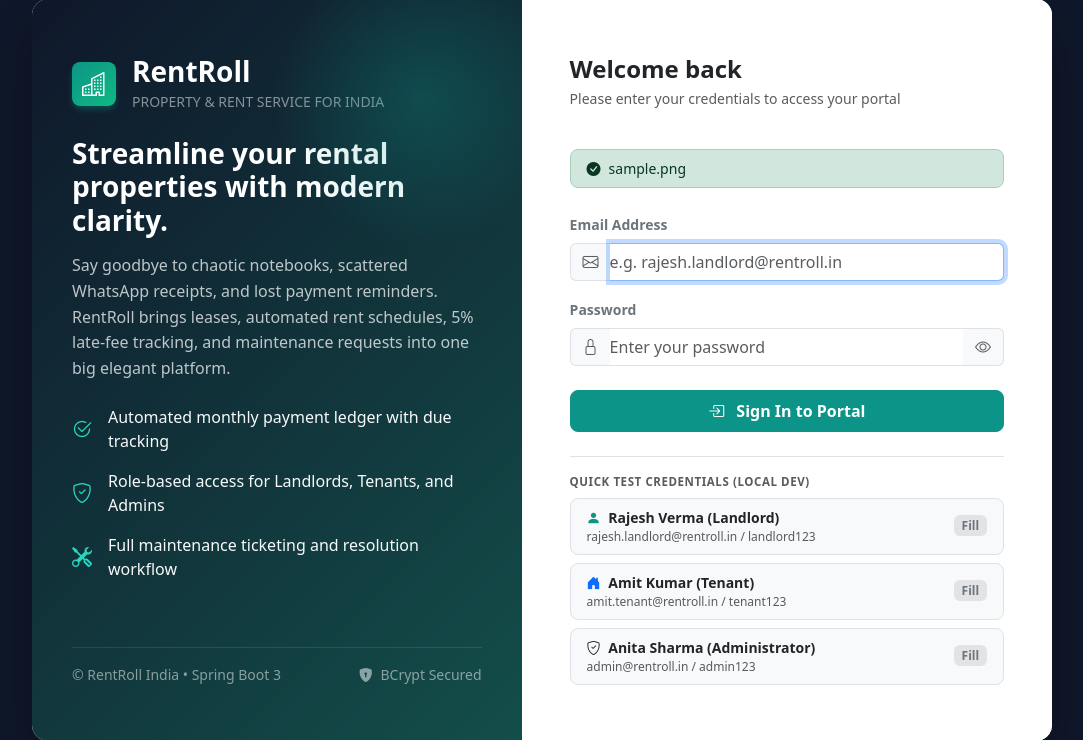
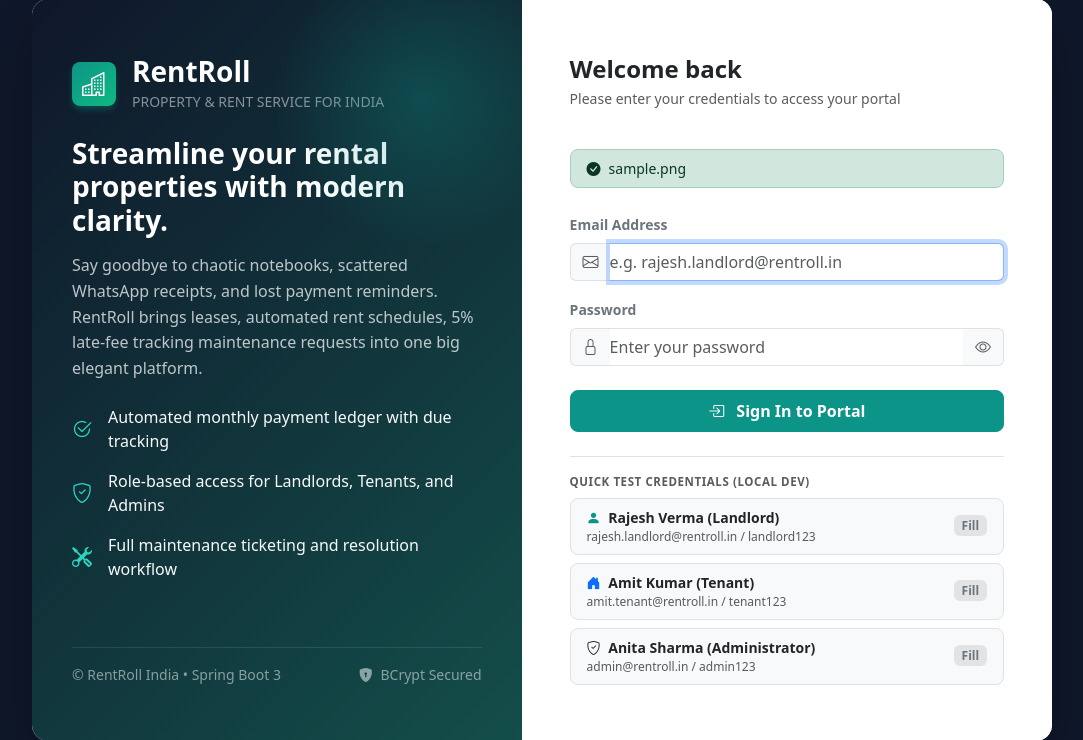
Before and after one commit to Srsp-coder/Rent-Roll, a Spring app: template src/main/resources/templates/login.html in a window 1280 px wide. Shown: the part 30-770 px from the top of the page, without its empty margins (98-1181 px from the left). Run offline with Thymeleaf, Linux system fonts and the light colour scheme; the template is opened without the code that fills it: most values are stand-ins (such as "Sample title", 1, 10 or a date in 2020); data that the repository does not hold is empty; some of the project's set-up classes (security, data sources, template engines, error pages and the like) are left out, and stand-ins take their place.

Commit message:
Changed UI

```diff
--- a/src/main/resources/templates/login.html
+++ b/src/main/resources/templates/login.html
@@ -33,7 +33,7 @@
                 <h3 class="fw-bold mb-3 mt-4 text-white">Streamline your rental properties with modern clarity.</h3>
                 <p class="text-light opacity-75 mb-4" style="line-height: 1.6;">
                     Say goodbye to chaotic notebooks, scattered WhatsApp receipts, and lost payment reminders. RentRoll
-                    brings leases, automated rent schedules, 5% late-fee tracking, and maintenance requests into one big
+                    brings leases, automated rent schedules, 5% late-fee tracking maintenance requests into one big
                     elegant platform.
                 </p>
 
```
